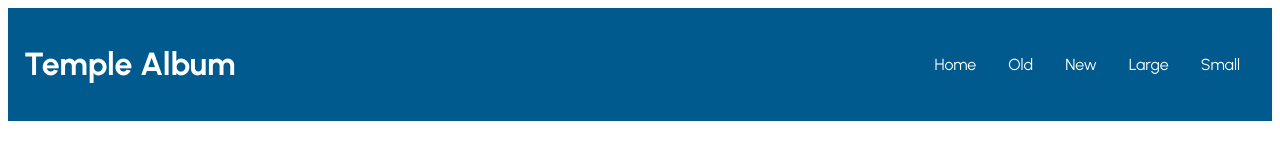
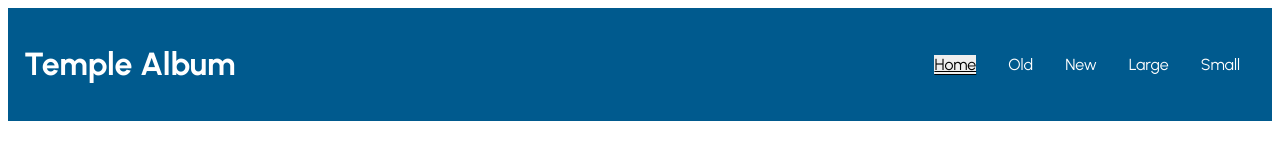
Before and after one commit to fredly11/wdd131, a plain HTML site: page temples.html in a window 1280 px wide. In both pictures the pointer is over the link "Home". Shown: the top 160 px of the page. Drawn offline with Linux system fonts and the light colour scheme.

Commit message:
nav hover

```diff
--- a/styles/temples.css
+++ b/styles/temples.css
@@ -29,6 +29,12 @@
   #mainNav ul li a {
     text-decoration: none;
     color: white;
+  }
+
+  #mainNav a:hover {
+    text-decoration: underline double;
+    background-color: #eee;
+    color: #000;
   }
 
   button#hamburger {
```
